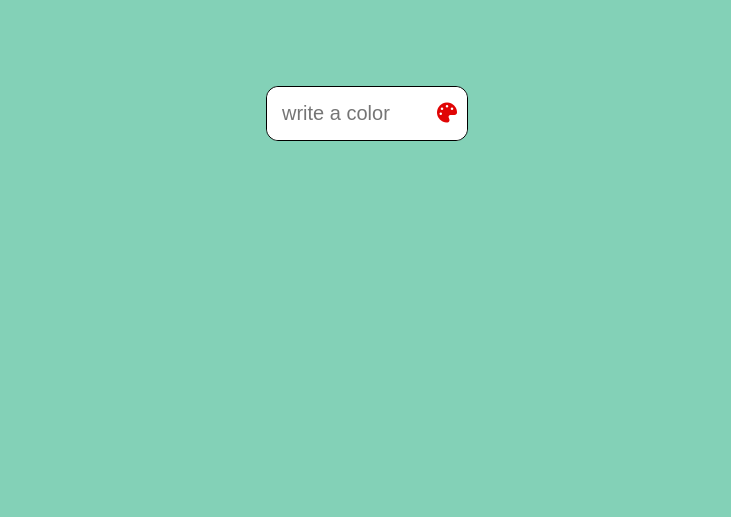
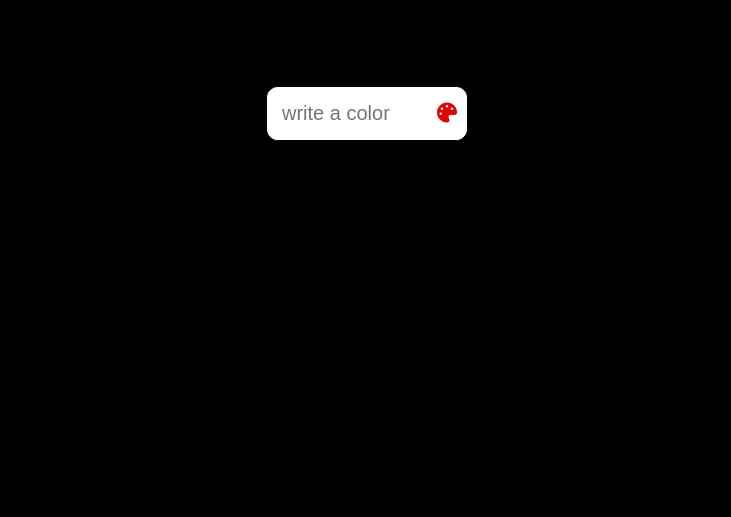
Before and after one commit to aygun98/backgroud-color-js, a plain HTML site: page index.html in a window 1280 px wide. Shown: the part 283-800 px from the top of the page, without its empty margins (273-1004 px from the left). Drawn offline with Linux system fonts and the light colour scheme.

Commit message:
backgroudcolor-black

```diff
--- a/style.css
+++ b/style.css
@@ -17,7 +17,7 @@ header h1{
      color: white;
 }
 .containDiv{
-    background-color: rgb(131, 209, 183);
+    background-color: #000;
     width: 100vw;
     height: 100vh;
 }
```
